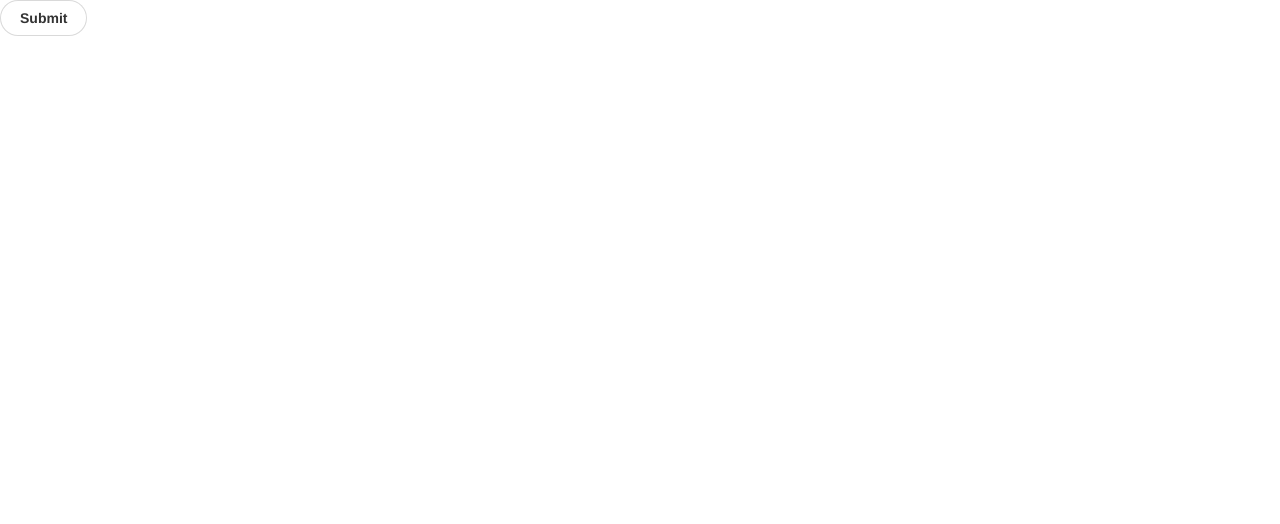
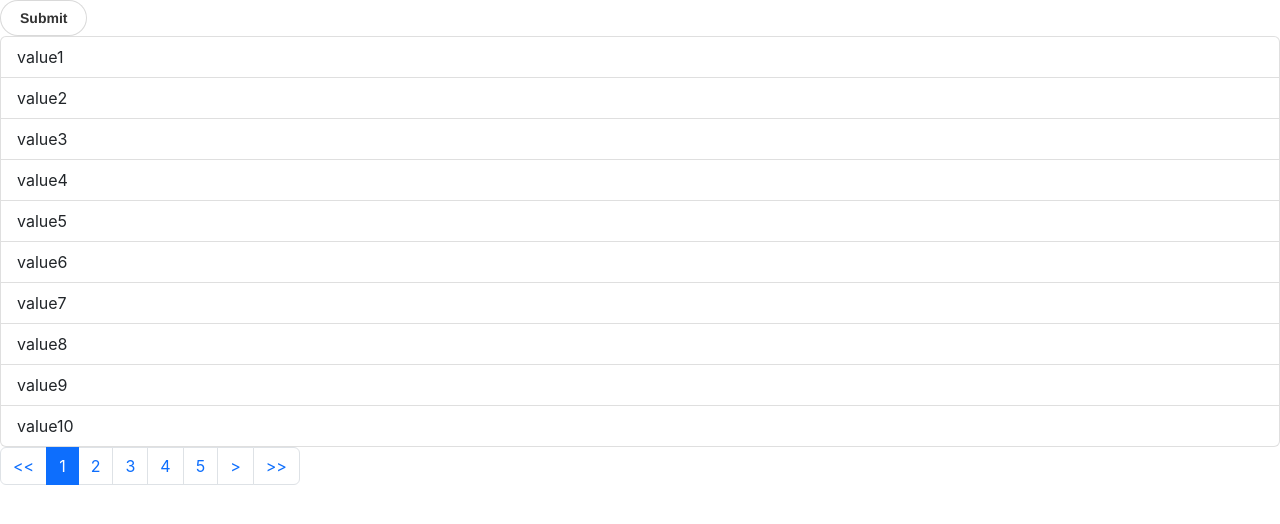
Before and after one commit to dacosio/integrated-project, a React (Create React App) app: page / in a window 1280 px wide. Shown: the top 524 px of the page. Built offline with nearby package versions, Linux system fonts and the light colour scheme.

Commit message:
pagination added

```diff
--- a/public/index.html
+++ b/public/index.html
@@ -24,6 +24,16 @@
       work correctly both with client-side routing and a non-root public URL.
       Learn how to configure a non-root public URL by running `npm run build`.
     -->
+
+    <!-- Bootstrap 5 -->
+    <!-- Latest compiled and minified CSS -->
+    <link
+      href="https://cdn.jsdelivr.net/npm/bootstrap@5.2.3/dist/css/bootstrap.min.css"
+      rel="stylesheet"
+    />
+
+    <!-- Latest compiled JavaScript -->
+    <script src="https://cdn.jsdelivr.net/npm/bootstrap@5.2.3/dist/js/bootstrap.bundle.min.js"></script>
     <title>SplitShare</title>
   </head>
   <body>
--- a/src/App.js
+++ b/src/App.js
@@ -1,9 +1,22 @@
 import React from "react";
 import { Button } from "./components/base/Button/Button";
+import { Pagination } from "./components/base/Button/Pagination";
+
 function App() {
+  const results = [];
+  for (let i = 1; i <= 115; i++) {
+    const result = {
+      id: i,
+      value: `value${i}`,
+    }
+
+    results.push(result);
+  }
+
   return (
     <div className="App">
       <Button label="Submit" size="md" />
+      <Pagination results={results} resultNumber="10" pageNumber="5"></Pagination>
     </div>
   );
 }
--- /dev/null
+++ b/src/components/base/Button/PageButton.jsx
@@ -0,0 +1,16 @@
+import React from "react";
+
+export const PageButton = ({
+  liClassName,
+  buttonClassName,
+  onClick,
+  label,
+}) => {
+  return (
+    <li className={liClassName}>
+      <button type="button" className={buttonClassName} onClick={onClick}>
+        {label}
+      </button>
+    </li>
+  );
+};
--- /dev/null
+++ b/src/components/base/Button/Pagination.jsx
@@ -0,0 +1,98 @@
+import React from "react";
+import { useState } from "react";
+import { PageButton } from "./PageButton";
+
+export const Pagination = ({ results, resultNumber, pageNumber }) => {
+  const [currentPage, setCurrentPage] = useState(1);
+  resultNumber = Number(resultNumber);
+  pageNumber = Number(pageNumber);
+
+  const totalPageNumber = Math.ceil(results.length / resultNumber);
+  const currentGroupIndex = Math.ceil(currentPage / pageNumber);
+  const hasPreviousGroup = 1 < currentGroupIndex;
+  const hasNextGroup =
+    currentGroupIndex * pageNumber * resultNumber < results.length;
+  const startPageIndex = (currentGroupIndex - 1) * pageNumber + 1;
+  const endPageIndex = hasNextGroup
+    ? currentGroupIndex * pageNumber
+    : totalPageNumber;
+
+  const pages = [];
+  for (let i = startPageIndex; i <= endPageIndex; i++) {
+    pages.push(i);
+  }
+
+  //  I tried to use useState but it gives me
+  //  "react-dom.development.js:16317 Uncaught Error: Too many re-renders. React limits the number of renders to prevent an infinite loop."
+  //  message.
+  const currentResult = results.slice(
+    (currentPage - 1) * resultNumber,
+    (currentPage - 1) * resultNumber + resultNumber
+  );
+
+  return (
+    <div>
+      {/* Should I put a ul tag in the Pagination component? It is weird for me but I put that for the test. */}
+      <ul className="list-group">
+        {currentResult.map((result) => (
+          <li className="list-group-item" key={result.id}>
+            {result.value}
+          </li>
+        ))}
+      </ul>
+      <ul className="pagination">
+        <PageButton
+          liClassName="page-item"
+          buttonClassName="page-link"
+          onClick={() => setCurrentPage(1)}
+          label="<<"
+          key={0}
+        ></PageButton>
+        {hasPreviousGroup && (
+          <PageButton
+            liClassName="page-item"
+            buttonClassName="page-link"
+            onClick={() => setCurrentPage(startPageIndex - 1)}
+            label="<"
+            key={startPageIndex - 1}
+          ></PageButton>
+        )}
+        {pages.map((page) =>
+          page === currentPage ? (
+            <PageButton
+              liClassName="page-item active"
+              buttonClassName="page-link"
+              onClick={() => setCurrentPage(page)}
+              label={page}
+              key={page}
+            ></PageButton>
+          ) : (
+            <PageButton
+              liClassName="page-item"
+              buttonClassName="page-link"
+              onClick={() => setCurrentPage(page)}
+              label={page}
+              key={page}
+            ></PageButton>
+          )
+        )}
+        {hasNextGroup && (
+          <PageButton
+            liClassName="page-item"
+            buttonClassName="page-link"
+            onClick={() => setCurrentPage(endPageIndex + 1)}
+            label=">"
+            key={endPageIndex + 1}
+          ></PageButton>
+        )}
+        <PageButton
+          liClassName="page-item"
+          buttonClassName="page-link"
+          onClick={() => setCurrentPage(totalPageNumber)}
+          label=">>"
+          key={-1}
+        ></PageButton>
+      </ul>
+    </div>
+  );
+};
```
